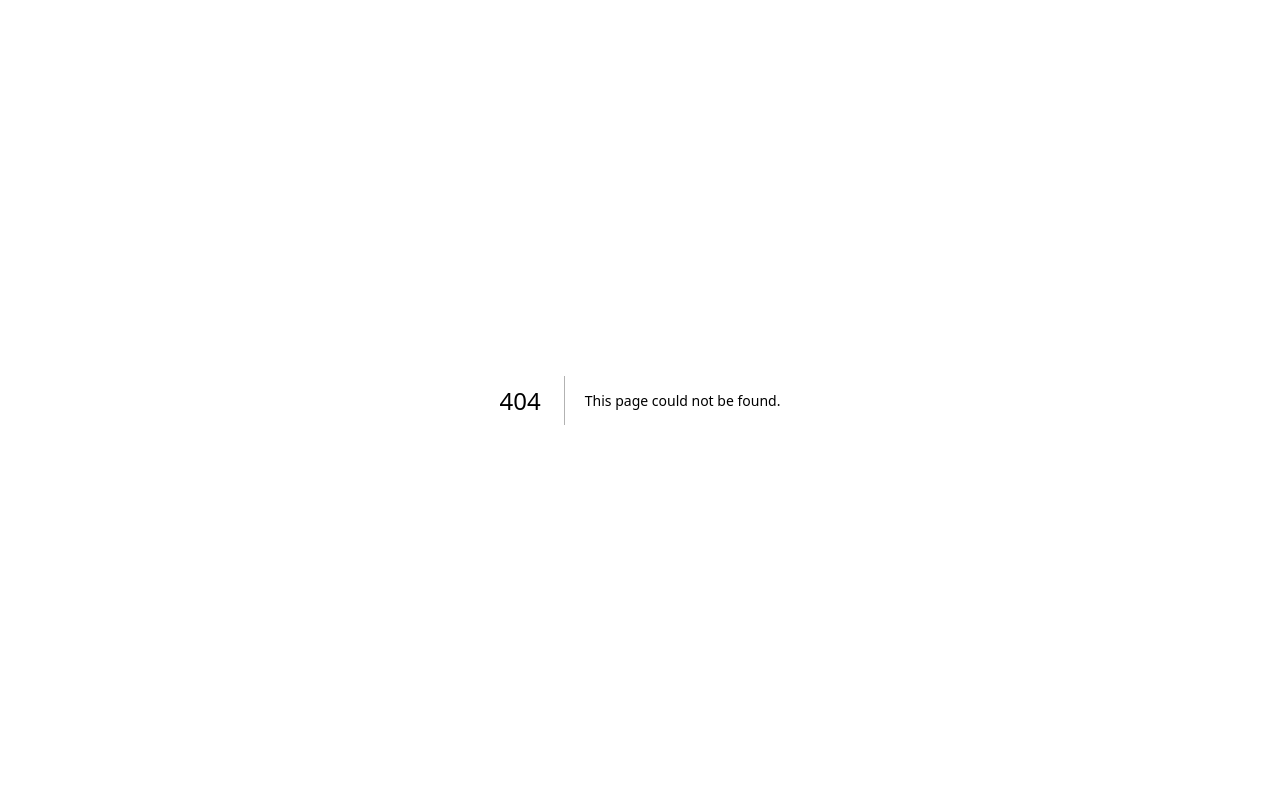
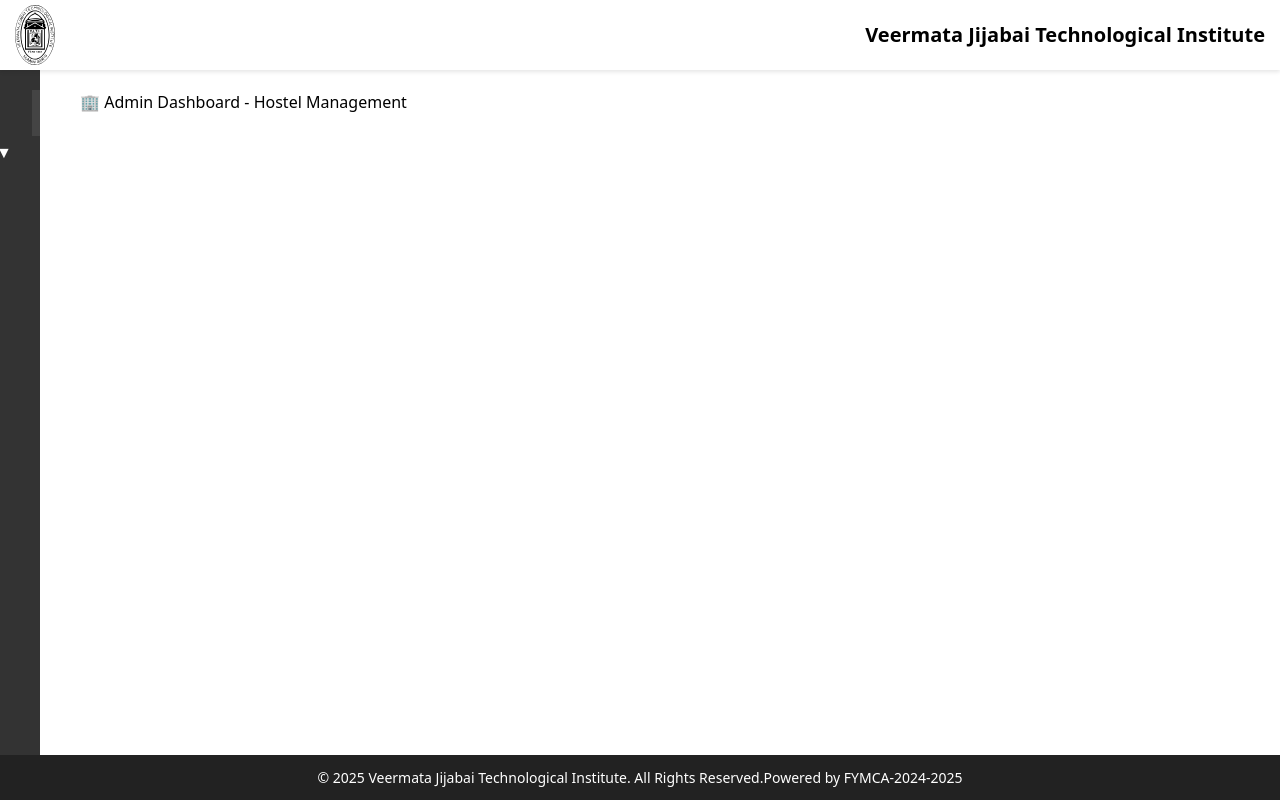
Before and after one commit to kushXpai/VJTI-Administration-Management-Frontend, a Next.js app: page /Admin/AdminDashboard in a window 1280 px wide. Before the commit this address had no page. Built offline with nearby package versions, Linux system fonts and the light colour scheme.

Commit message:
Refactor: Minor adjustments in Admin Dashboard

```diff
--- a/src/pages/admin-dashboard/AdminDashboard.tsx
+++ b/src/pages/Admin/AdminDashboard.tsx
@@ -27,6 +27,7 @@
         className={`${styles.sidebar} ${isSidebarExpanded ? styles.expanded : ""}`}
         onMouseEnter={() => setIsSidebarExpanded(true)}
         onMouseLeave={() => setIsSidebarExpanded(false)}
+        style={{height: "calc(100vh - 70px)", marginTop: "20px"}}
       >
         <nav>
           <ul className={styles.sidebarList}>
@@ -100,13 +101,23 @@
       {/* Main Content */}
       <div className={styles.dashboard}>
         {/* Header */}
-        <header className={styles.header}>
-          <Image src="/images/vjti_logo.svg" alt="College Logo" width={50} height={50} />
+        <header className={styles.header} style={{
+          height: "70px",
+          position: "fixed",
+          top: 0,
+          left: 0,
+          right: 0,
+          zIndex: 100,
+          backgroundColor: "white",
+          color: "black",
+          boxShadow: "0 2px 4px rgba(0,0,0,0.1)"
+        }}>
+          <Image src="/images/vjti_logo.svg" alt="College Logo" width={40} height={0} />
           <h1 className={styles.collegeName}>Veermata Jijabai Technological Institute</h1>
         </header>
 
         {/* Dynamic Content */}
-        <main className={styles.main}>
+        <main className={styles.main} style={{marginTop: "70px"}}>
           <h1 className={styles.heading}>
             {activeSection === "dashboard" && "🏢 Admin Dashboard - Hostel Management"}
             {activeSection === "review" && "🔍 Review Applications"}
--- a/src/pages/admin-dashboard/index.html
+++ /dev/null
@@ -1,13 +0,0 @@
-<!DOCTYPE html>
-<html lang="en">
-<head>
-    <meta charset="UTF-8">
-    <meta name="viewport" content="width=device-width, initial-scale=1.0">
-    <title>Admin Dashboard</title>
-    <link rel="stylesheet" href="/styles/global.css">
-</head>
-<body>
-    <div id="root"></div>
-    <script type="module" src="/src/main.tsx"></script>
-</body>
-</html>
--- a/src/pages/index.tsx
+++ b/src/pages/index.tsx
@@ -181,7 +181,7 @@
             }}
           >
             <Link
-              href="/Admin-Dashboard/AdminDashboard"
+              href="/Admin/AdminDashboard"
               className="inline-flex items-center px-4 py-2 border shadow-sm text-sm font-medium rounded-lg transition-all duration-200 hover:scale-105"
               style={{
                 backgroundColor: colors.surfaceLight,
```
